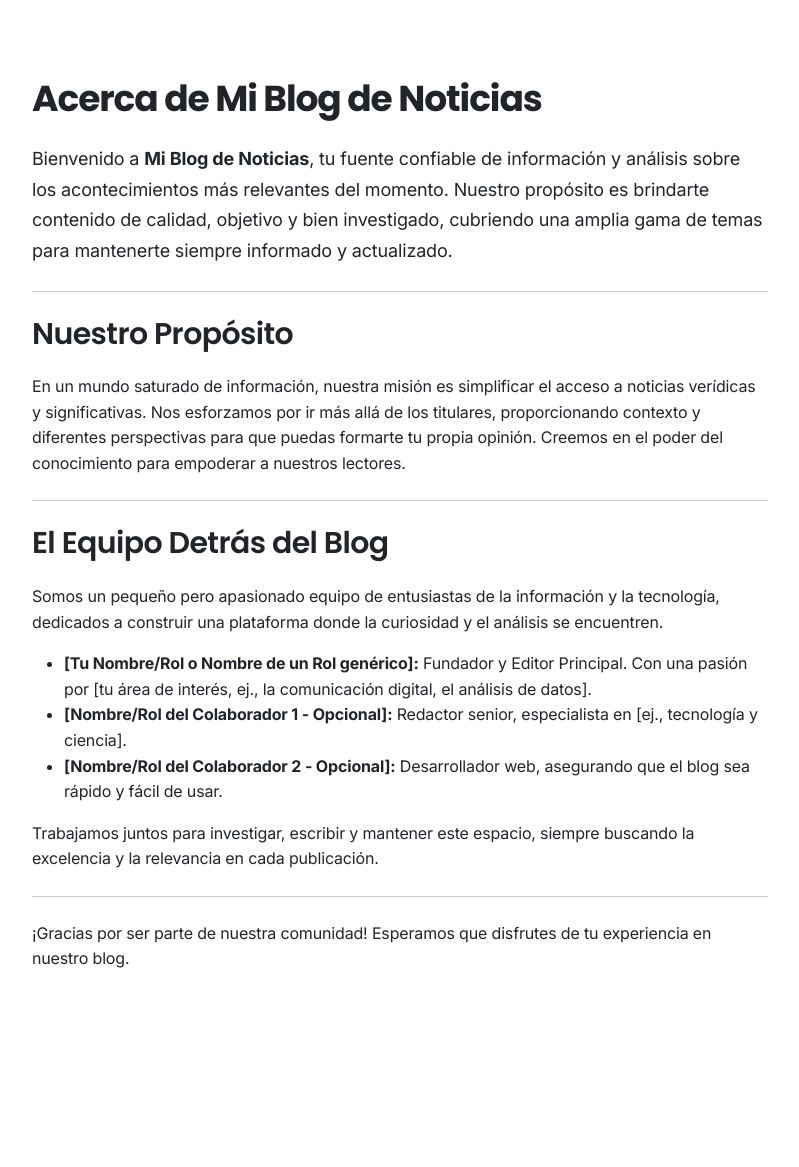
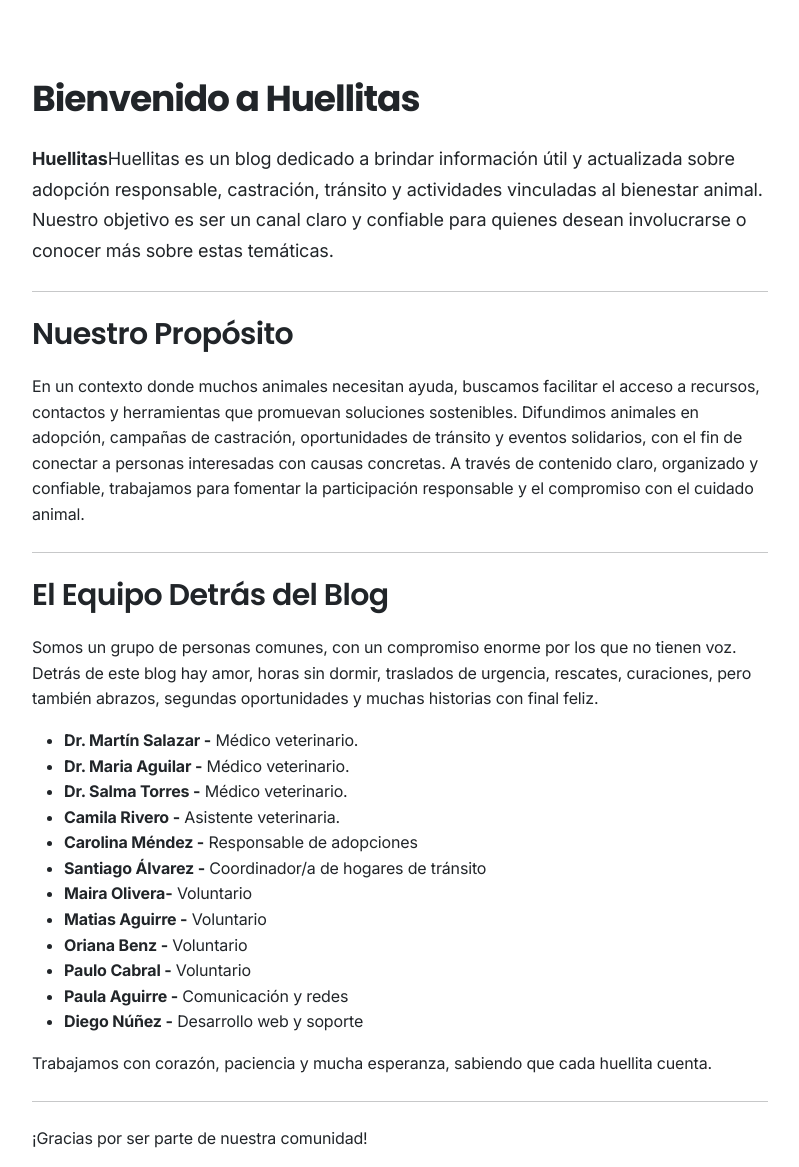
Before and after one commit to DaroNelson/DjangoBlogHuellita, a Django app: page /acerca-de/ in a window 1280 px wide. Shown: the part 65-1232 px from the top of the page, without its empty margins (240-1039 px from the left). Before the commit the page ends 1033 px from the top, so only its background shows below. Run offline with Django 5.2, Linux system fonts and the light colour scheme; data comes from the database, SQL or seed files in the repository; some libraries are stand-ins or nearby versions.

Commit message:
se modificaron los textos

```diff
--- a/blog/templates/blog/about.html
+++ b/blog/templates/blog/about.html
@@ -5,37 +5,48 @@
 {% block content %}
     <div class="row">
         <div class="col-lg-8 offset-lg-2">
-            <h1 class="mb-4">Acerca de Mi Blog de Noticias</h1>
+            <h1 class="mb-4">Bienvenido a Huellitas</h1>
             <p class="lead">
-                Bienvenido a <strong>Mi Blog de Noticias</strong>, tu fuente confiable de información y análisis sobre los acontecimientos más relevantes del momento. Nuestro propósito es brindarte contenido de calidad, objetivo y bien investigado, cubriendo una amplia gama de temas para mantenerte siempre informado y actualizado.
+                <strong>Huellitas</strong>Huellitas es un blog dedicado a brindar información útil y actualizada sobre adopción responsable, castración, tránsito y actividades vinculadas al bienestar animal. Nuestro objetivo es ser un canal claro y confiable para quienes desean involucrarse o conocer más sobre estas temáticas.
             </p>
 
             <hr class="my-4">
 
             <h2>Nuestro Propósito</h2>
             <p>
-                En un mundo saturado de información, nuestra misión es simplificar el acceso a noticias verídicas y significativas. Nos esforzamos por ir más allá de los titulares, proporcionando contexto y diferentes perspectivas para que puedas formarte tu propia opinión. Creemos en el poder del conocimiento para empoderar a nuestros lectores.
+                En un contexto donde muchos animales necesitan ayuda, buscamos facilitar el acceso a recursos, contactos y herramientas que promuevan soluciones sostenibles. Difundimos animales en adopción, campañas de castración, oportunidades de tránsito y eventos solidarios, con el fin de conectar a personas interesadas con causas concretas.
+
+A través de contenido claro, organizado y confiable, trabajamos para fomentar la participación responsable y el compromiso con el cuidado animal.
             </p>
 
             <hr class="my-4">
 
             <h2>El Equipo Detrás del Blog</h2>
             <p>
-                Somos un pequeño pero apasionado equipo de entusiastas de la información y la tecnología, dedicados a construir una plataforma donde la curiosidad y el análisis se encuentren.
+                Somos un grupo de personas comunes, con un compromiso enorme por los que no tienen voz. Detrás de este blog hay amor, horas sin dormir, traslados de urgencia, rescates, curaciones, pero también abrazos, segundas oportunidades y muchas historias con final feliz.
             </p>
             <ul>
-                <li><strong>[Tu Nombre/Rol o Nombre de un Rol genérico]:</strong> Fundador y Editor Principal. Con una pasión por [tu área de interés, ej., la comunicación digital, el análisis de datos].</li>
-                <li><strong>[Nombre/Rol del Colaborador 1 - Opcional]:</strong> Redactor senior, especialista en [ej., tecnología y ciencia].</li>
-                <li><strong>[Nombre/Rol del Colaborador 2 - Opcional]:</strong> Desarrollador web, asegurando que el blog sea rápido y fácil de usar.</li>
+                <li><strong>Dr. Martín Salazar -</strong> Médico veterinario.</li>
+                <li><strong>Dr. Maria Aguilar -</strong> Médico veterinario.</li>
+               <li><strong>Dr. Salma Torres -</strong> Médico veterinario.</li>
+                <li><strong>Camila Rivero -</strong> Asistente veterinaria.</li>
+                <li><strong>Carolina Méndez  -</strong> Responsable de adopciones</li>
+                <li><strong>Santiago Álvarez -</strong> Coordinador/a de hogares de tránsito</li>
+                <li><strong>Maira Olivera-</strong> Voluntario </li>
+                <li><strong>Matias Aguirre -</strong> Voluntario </li>
+                <li><strong>Oriana Benz -</strong> Voluntario</li>
+                <li><strong>Paulo Cabral -</strong> Voluntario</li>
+                <li><strong>Paula Aguirre -</strong> Comunicación y redes</li>
+                <li><strong>Diego Núñez -</strong> Desarrollo web y soporte</li>
             </ul>
             <p>
-                Trabajamos juntos para investigar, escribir y mantener este espacio, siempre buscando la excelencia y la relevancia en cada publicación.
+                Trabajamos con corazón, paciencia y mucha esperanza, sabiendo que cada huellita cuenta.
             </p>
 
             <hr class="my-4">
 
             <p>
-                ¡Gracias por ser parte de nuestra comunidad! Esperamos que disfrutes de tu experiencia en nuestro blog.
+                ¡Gracias por ser parte de nuestra comunidad!
             </p>
         </div>
     </div>
```
Also changed, not shown: blog/templates/blog/contact.html (+4 -3 lines), blog/templates/blog/donations.html (+5 -5 lines).
